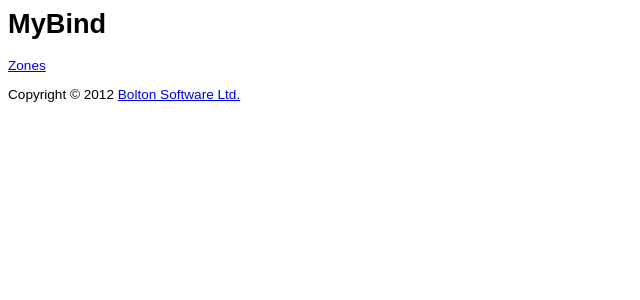
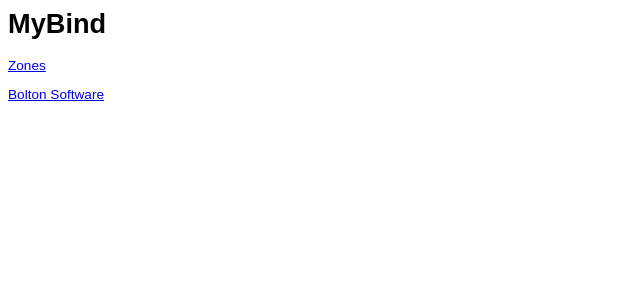
Before and after one commit to nbolton/mybind, a PHP site: page /mybind/ in a window 1280 px wide. Shown: the top 300 px of the page, without its empty margins (0-640 px from the left). Run offline with PHP 8.4, Linux system fonts and the light colour scheme.

Commit message:
removed copyright from html

```diff
--- a/web/php/MyBind/Views/master.php
+++ b/web/php/MyBind/Views/master.php
@@ -16,6 +16,6 @@
   <body>
     <h1>MyBind</h1>
     <?php require_once "php/MyBind/Views/$page.php" ?>
-    <p>Copyright &copy; 2012 <a href="http://boltonsoftware.com">Bolton Software Ltd.</a></p>
+    <p><a href="http://boltonsoftware.com">Bolton Software</a></p>
   </body>
 </html>
```
